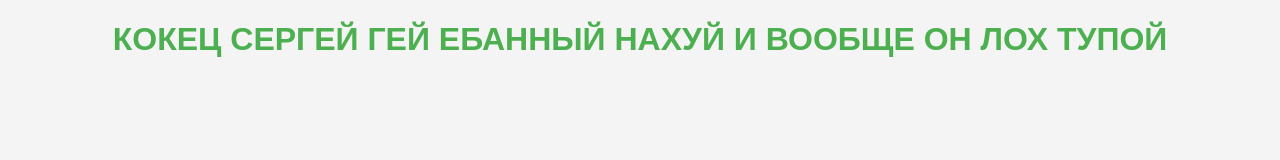
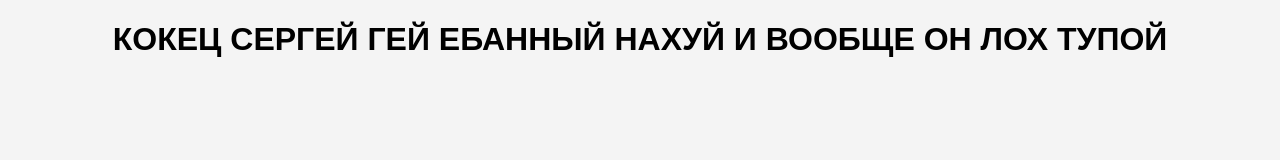
Before and after one commit to ADemonOrig/ad_site_proba1, a plain HTML site: page index.html in a window 1280 px wide. Drawn offline with Linux system fonts and the light colour scheme.

Commit message:
Update style.css

```diff
--- a/style.css
+++ b/style.css
@@ -5,6 +5,3 @@ body {
     margin: 0;
     padding: 0;
 }
-h1 {
-    color: #4CAF50;
-}
```
